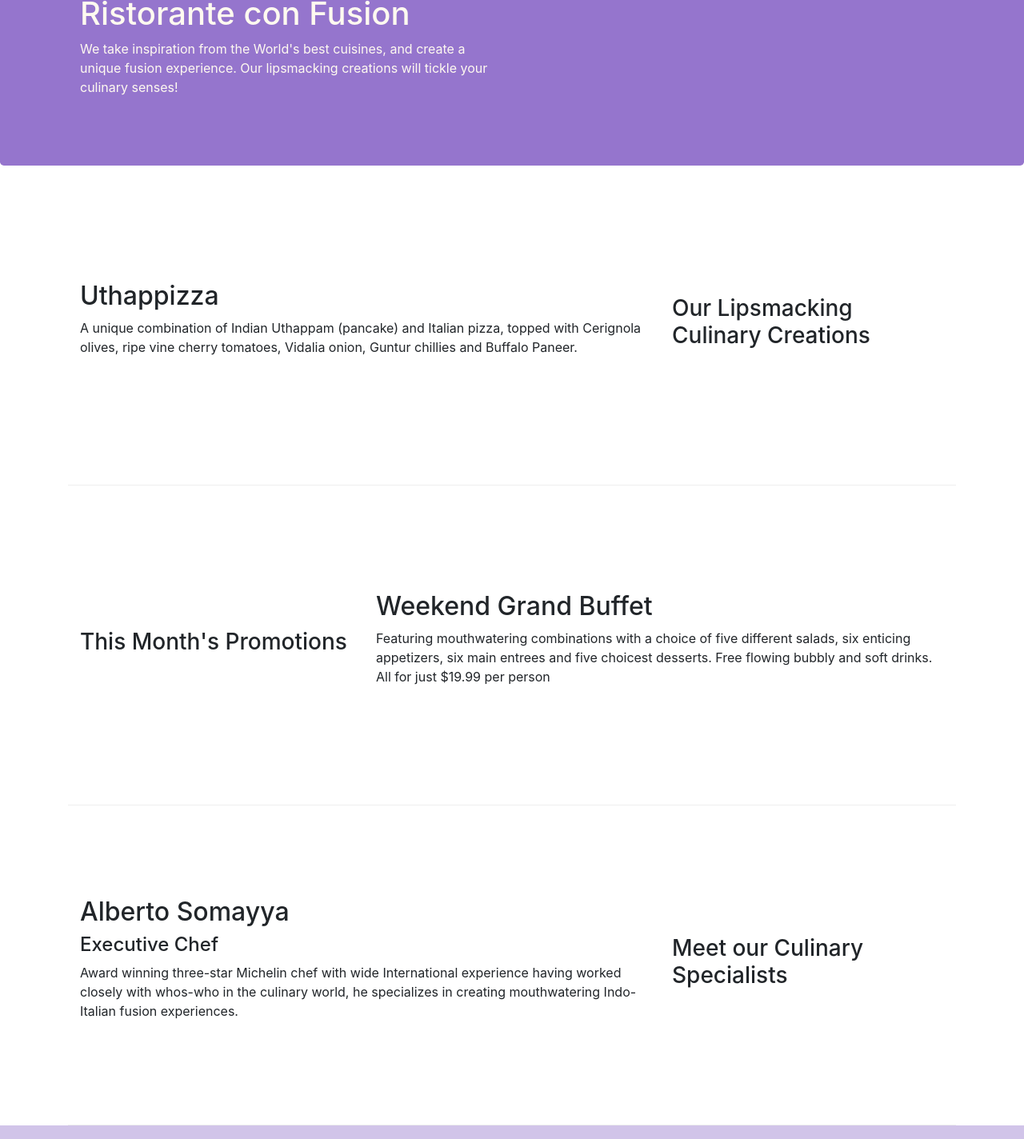
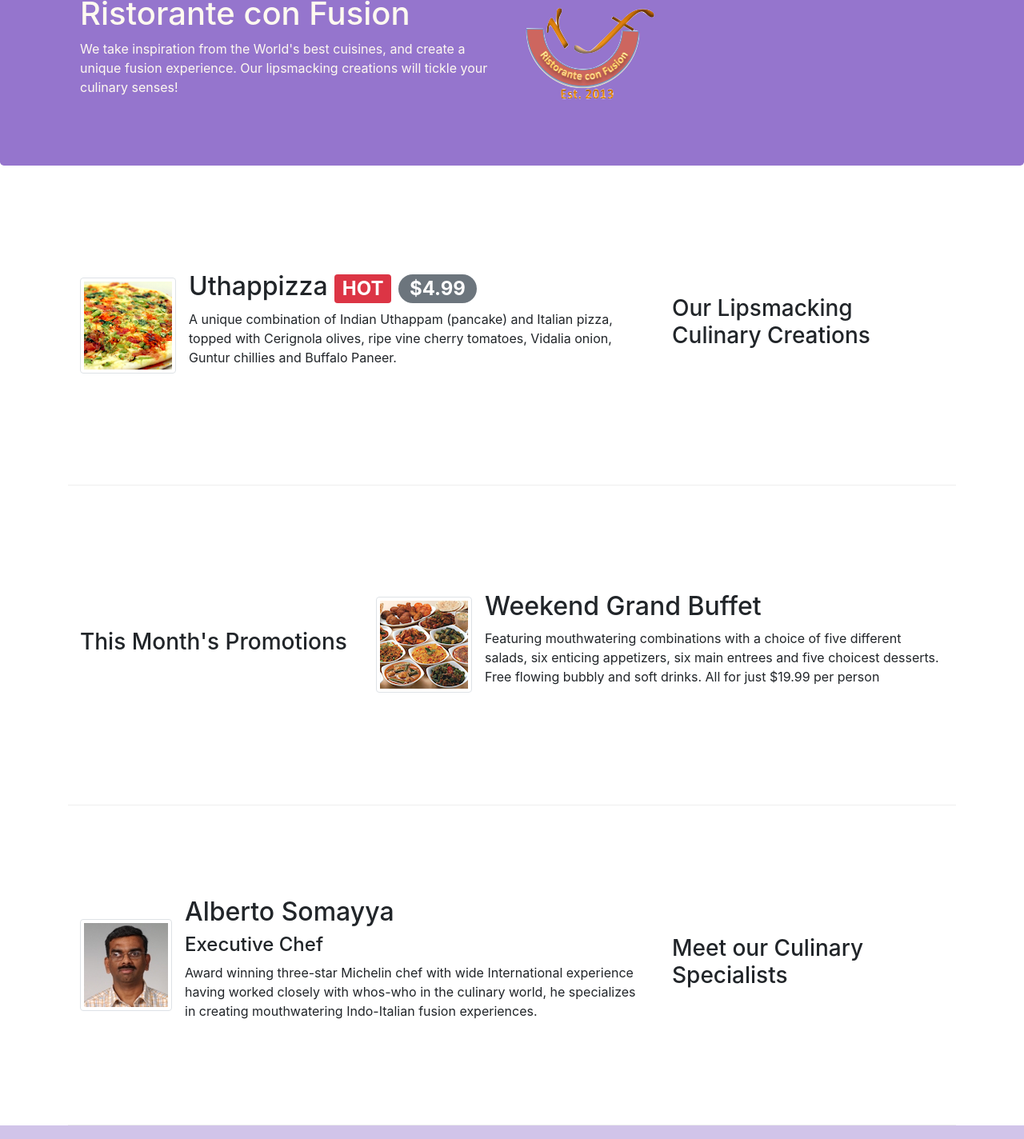
Before and after one commit to punit2000/learning-bootstrap, a website: page index.html in a window 1280 px wide. Shown: the part 127-1551 px from the top of the page at 80% size. Drawn offline with nearby package versions, Linux system fonts and the light colour scheme.

Commit message:
images and media

```diff
--- a/index.html
+++ b/index.html
@@ -21,7 +21,7 @@
             <button class="navbar-toggler" type="button" data-toggle="collapse" data-target="#Navbar">
                 <span class="navbar-toggler-icon"></span>
             </button>
-            <a class="navbar-brand mr-auto" href="#">Ristorante con Fusion</a>
+            <a class="navbar-brand mr-auto" href="#"><img src="./img/logo.png" height="30" width="41"></a>
             <div class="collapse navbar-collapse" id="Navbar">
                 <ul class="navbar-nav mr-auto">
                     <li class="nav-item active"><a class="nav-link" href="#"><span class="fa fa-home fa-lg"></span> Home</a></li>
@@ -41,7 +41,8 @@
                     <h1>Ristorante con Fusion</h1>
                     <p>We take inspiration from the World's best cuisines, and create a unique fusion experience. Our lipsmacking creations will tickle your culinary senses!</p>
                 </div>
-                <div class="12 col-sm">
+                <div class="col-12 col-sm align-self-center">
+                    <img src="./img/logo.png" class="img-fluid">
                 </div>
             </div>
         </div>
@@ -53,8 +54,14 @@
                 <h3>Our Lipsmacking Culinary Creations</h3>
             </div>
             <div class="col col-sm order-sm-first col-md">
-                <h2>Uthappizza</h2>
-                <p>A unique combination of Indian Uthappam (pancake) and Italian pizza, topped with Cerignola olives, ripe vine cherry tomatoes, Vidalia onion, Guntur chillies and Buffalo Paneer.</p>
+                <div class="media">
+                    <img class="d-flex mr-3 img-thumbnail align-self-center"
+                    src="./img/uthappizza.png" alt="uthapizza">
+                    <div class="media-body">
+                        <h2 class="mt-0">Uthappizza <span class="badge badge-danger">HOT</span> <span class="badge badge-pill badge-secondary"> $4.99</span></h2>
+                        <p class="d-none d-sm-block">A unique combination of Indian Uthappam (pancake) and Italian pizza, topped with Cerignola olives, ripe vine cherry tomatoes, Vidalia onion, Guntur chillies and Buffalo Paneer.</p>
+                    </div>
+                </div>
             </div>
         </div>
 
@@ -64,8 +71,13 @@
                 <h3>This Month's Promotions</h3>
             </div>
             <div class="col col-sm col-md">
-                <h2>Weekend Grand Buffet</h2>
-                <p>Featuring mouthwatering combinations with a choice of five different salads, six enticing appetizers, six main entrees and five choicest desserts. Free flowing bubbly and soft drinks. All for just $19.99 per person </p>
+                <div class="media">
+                    <img class="d-flex mr-3 img-thumbnail align-self-center" src="./img/buffet.png" alt="buffet">
+                    <div class="media-body">
+                        <h2>Weekend Grand Buffet</h2>
+                        <p class="d-none d-sm-block">Featuring mouthwatering combinations with a choice of five different salads, six enticing appetizers, six main entrees and five choicest desserts. Free flowing bubbly and soft drinks. All for just $19.99 per person </p>
+                    </div>
+                </div>
             </div>
         </div>
 
@@ -74,9 +86,14 @@
                 <h3>Meet our Culinary Specialists</h3>
             </div>
             <div class="col col-sm order-sm-first col-md">
-                <h2>Alberto Somayya</h2>
-                <h4>Executive Chef</h4>
-                <p>Award winning three-star Michelin chef with wide International experience having worked closely with whos-who in the culinary world, he specializes in creating mouthwatering Indo-Italian fusion experiences. </p>
+                <div class="media">
+                    <img class="d-flex mr-3 img-thumbnail align-self-center" src="./img/alberto.png" alt="alberto">
+                    <div class="media-body">
+                        <h2 class="mt-0">Alberto Somayya</h2>
+                        <h4>Executive Chef</h4>
+                        <p class="d-none d-sm-block">Award winning three-star Michelin chef with wide International experience having worked closely with whos-who in the culinary world, he specializes in creating mouthwatering Indo-Italian fusion experiences. </p>
+                    </div>
+                </div>
             </div>
         </div>
     </div>
```
Also changed, not shown: aboutus.html (+3 -2 lines), contactus.html (+3 -2 lines), img/alberto.png (added), img/buffet.png (added), img/logo.png (added), img/uthappizza.png (added), 1 other file.
